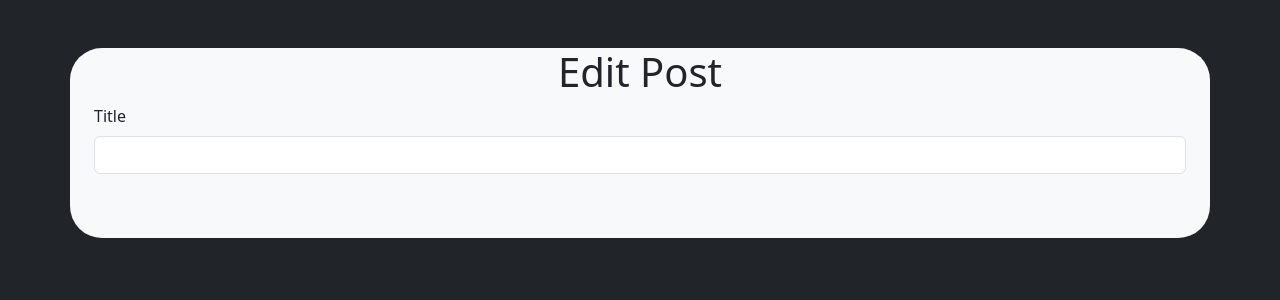
After one commit to leroymoraes223/EasyRecipe, a Python web app: template website/templates/edit_post.html in a window 1280 px wide. The commit adds this page. Shown: the top 300 px of the page. Run offline with Jinja, Linux system fonts and the light colour scheme; the template is opened without the code that fills it, so the values that code supplies are empty, except form fields; form fields are guessed from the names that the template uses.

Commit message:
website/forms.py

```diff
--- a/website/templates/account.html
+++ b/website/templates/account.html
@@ -22,7 +22,9 @@
                 <p class="card-text text-end"><small class="text-body-secondary">Uploaded on {{post.DATE.date()}}</small></p>
                 <div class="row row-cols-2 ">
                     <div class="col">
-                        <button class="btn-primary btn-sm btn" src="#">Edit</button>
+                    <form method="get" action="/post/edit">
+                        <button class="btn-primary btn-sm btn">Edit</button>
+                    </form>
                     </div>
                     <div class="col">
                         <form method="post" action="/del_post/{{post.PID}}">
--- /dev/null
+++ b/website/templates/edit_post.html
@@ -0,0 +1,22 @@
+{%extends "layout.html"%}
+
+{%block title%} Edit {%endblock%}
+
+{%block body%}
+<body class="bg-dark" style="padding-top: 3rem;">
+    <div class="container rounded-5 border-black bg-light" style="padding-bottom: 3rem;">
+    <div class="container text-center">
+        <h1 class="text-center text-dark">Edit Post</h1>
+    </div>
+
+        <div class="container bg-light">
+            <form method = "post" action="#">
+                <div class="mb-3">
+                    {{form.title.label(for="title", class="form-label")}}
+                    {{form.title(for="title", class="form-control")}}
+                </div>
+            </form>
+        </div>
+    </div>
+
+{%endblock%}
```
Also changed, not shown: website/routes.py (+13 -1 lines).
